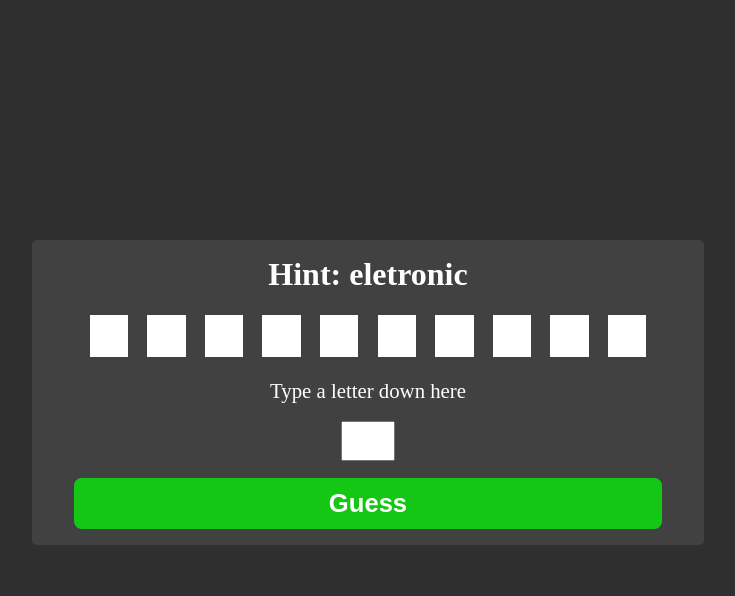
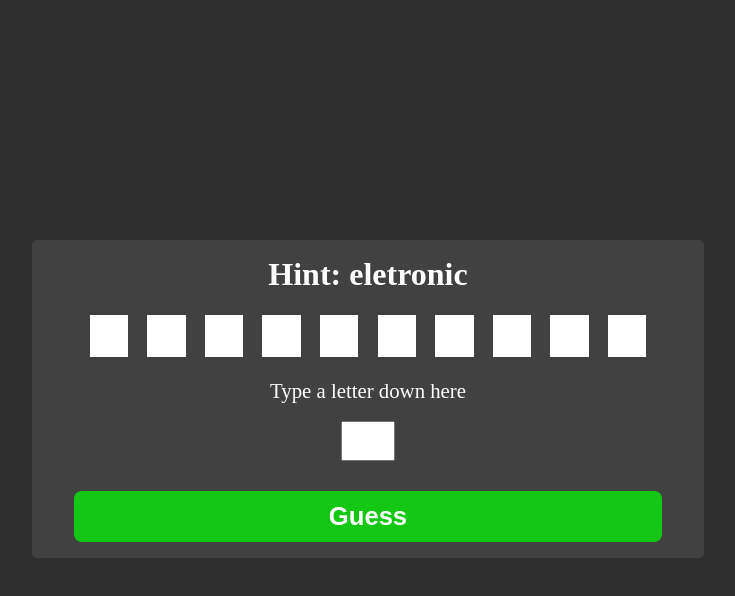
Before and after one commit to igor-ign/SecretWord, a React (Create React App) app in the folder secret_word/: page / in a window 1280 px wide. Both pictures are taken after a click on the button "Play". Shown: the top 596 px of the page, without its empty margins (272-1007 px from the left). Built offline with nearby package versions, Linux system fonts and the light colour scheme.

Commit message:
Now, if the user find all the hidden words he win and have the option to play again

```diff
--- a/secret_word/src/ui/components/Button/Button.component.jsx
+++ b/secret_word/src/ui/components/Button/Button.component.jsx
@@ -1,8 +1,8 @@
 import './Button.styles.css'
 
-export const Button = ({text, handleFunction}) => {
+export const Button = ({text, handleFunction, isButtonDisabled}) => {
     return (
-        <button className="button" onClick={handleFunction}>{text}</button>
+        <button className="button" onClick={handleFunction} disabled={isButtonDisabled}>{text}</button>
 
     )
 
--- a/secret_word/src/ui/components/Button/Button.styles.css
+++ b/secret_word/src/ui/components/Button/Button.styles.css
@@ -8,11 +8,17 @@
     color: white;
     font-weight: 700;
     font-size: 1.6rem;
+    margin-top: .5em;
 
 }
 
 .button:hover {
     background-color: var(--button-hover);
+
+}
+
+.button:disabled {
+    background-color: rgb(106, 126, 106);
 
 }
 
--- a/secret_word/src/ui/screens/Game/Game.screen.jsx
+++ b/secret_word/src/ui/screens/Game/Game.screen.jsx
@@ -6,6 +6,7 @@ import './Game.styles.css'
 
 export const Game = ({wordHint, wordLetters}) => {
     const [isInputDisabled, setIsInputDisabled] = useState(false)
+    const [isUserWinner, setIsUserWinner] = useState(false)
     const [attempt, setAttempt] = useState()
 
     const handleStoreAttempt = (e) => {
@@ -23,6 +24,11 @@ export const Game = ({wordHint, wordLetters}) => {
                 letterID[i].className = 'letter'
 
             }
+
+        }
+
+        if (notHiddenWords.length === 0) {
+            setIsUserWinner(true)
 
         }
 
@@ -56,13 +62,19 @@ export const Game = ({wordHint, wordLetters}) => {
                     type="text"
                     className='letter__input'
                     onChange={handleStoreAttempt}
-                    disabled={isInputDisabled}
+                    disabled={isInputDisabled || isUserWinner}
                     value={attempt}
                     />
 
                 </label>
 
-                <Button text='Guess' handleFunction={handleValidateAttempt}/>
+                <Button
+                text={isUserWinner? 'You win' : 'Guess'}
+                handleFunction={handleValidateAttempt}
+                isButtonDisabled={isUserWinner}
+                />
+
+                {isUserWinner && <Button text='Play again' handleFunction={() => window.location.reload()}/>}
 
             </div>
 
--- a/secret_word/src/ui/screens/Game/Game.styles.css
+++ b/secret_word/src/ui/screens/Game/Game.styles.css
@@ -78,7 +78,7 @@
 @media (max-width: 525px) {
     .letter {
         width: 1em;
-        height: .8em;
+        height: 1em;
         margin: 0.05em;
 
     }
```
